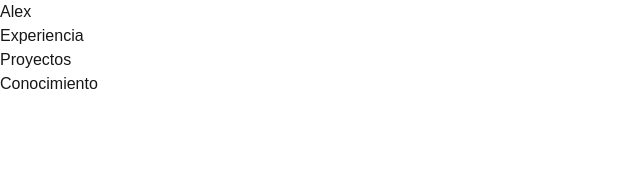
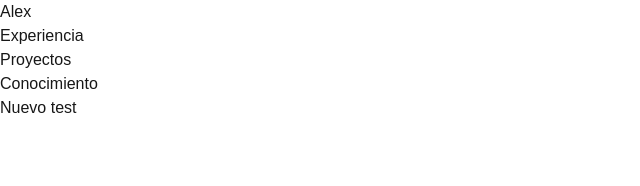
Before and after one commit to alecb6/portfolio, a Next.js app: page / in a window 1280 px wide. Shown: the top 186 px of the page, without its empty margins (0-640 px from the left). Built offline with nearby package versions, Linux system fonts and the light colour scheme.

Commit message:
Correccion de errores

```diff
--- a/src/app/components/Body.tsx
+++ b/src/app/components/Body.tsx
@@ -2,6 +2,7 @@
 export default function Body() {
   return (
     <main>
+      Nuevo test
     </main>
   );
 }
--- a/src/app/components/experience/Experience.tsx
+++ b/src/app/components/experience/Experience.tsx
@@ -1,6 +1,3 @@
-const color = "white";
-import { css } from "@emotion/css";
-
 export default function Experience() {
   return (
     <main>
```
